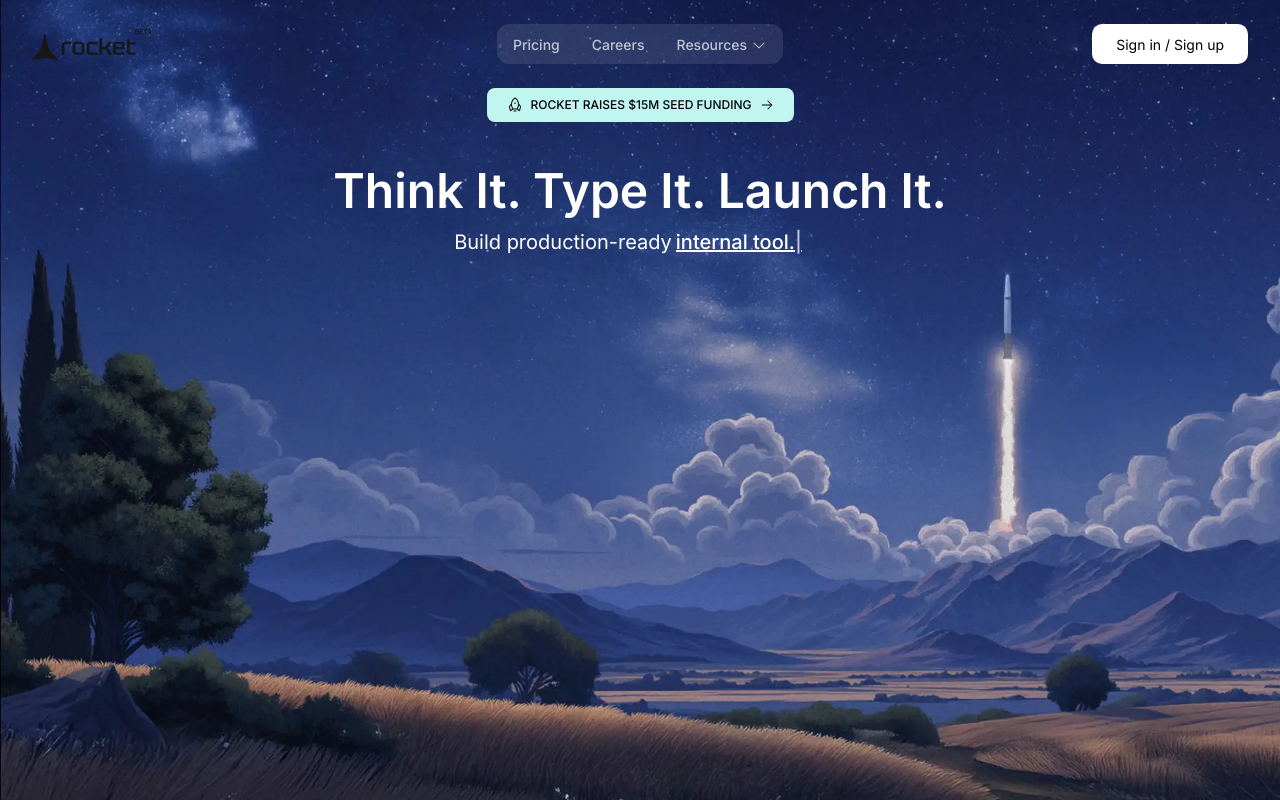
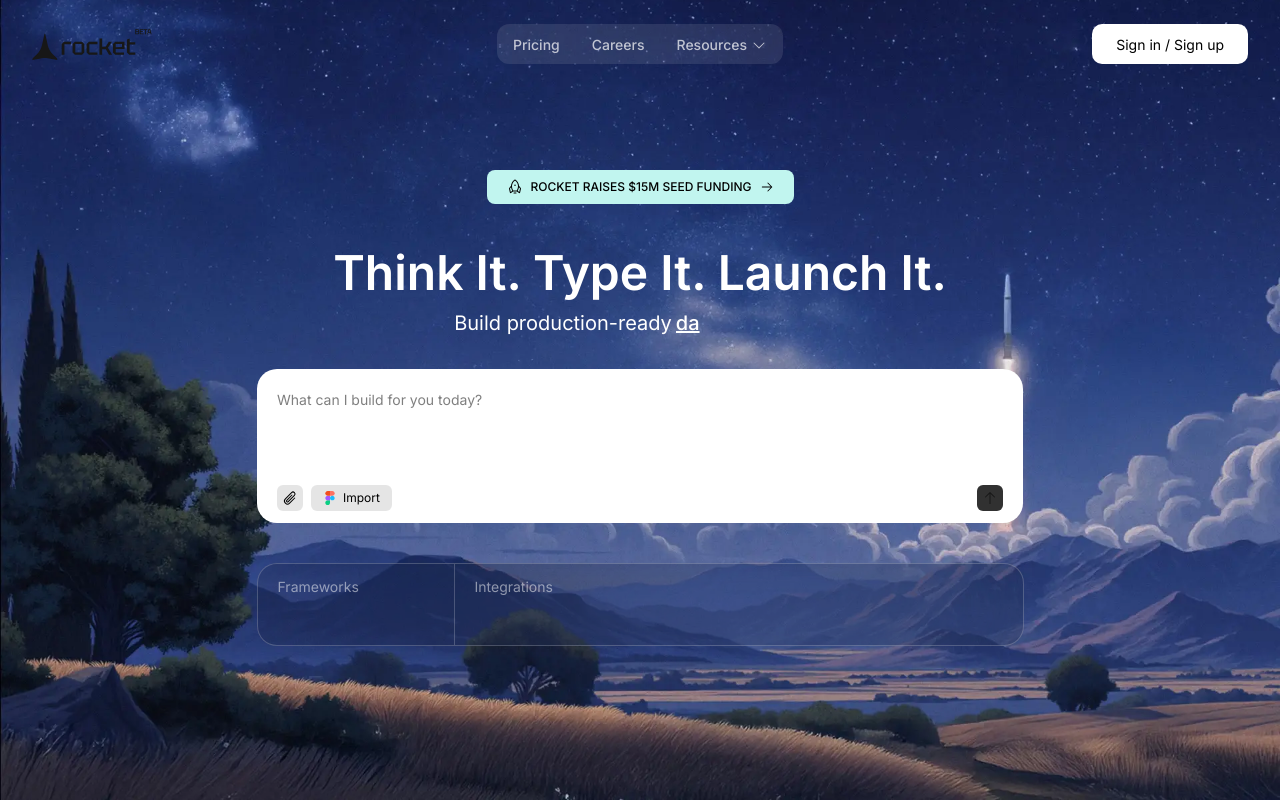
Before and after one commit to ChinmayaBisoi/landing-page-rock, a Next.js app: page / in a window 1280 px wide. Built offline with nearby package versions, Linux system fonts and the light colour scheme.

Commit message:
update: hero section

```diff
--- a/src/components/Hero.tsx
+++ b/src/components/Hero.tsx
@@ -1,6 +1,9 @@
-import FundingBanner from "./FundingBanner";
+import Image from "next/image";
+import FundingBanner from "~/components/FundingBanner";
+import TextType from "~/components/TextType";
+import WizardForm from "~/components/WizardForm";
 
-export function HeroHeading() {
+function HeroHeading() {
   return (
     <div className="flex flex-col grow gap-2 text-center">
       <FundingBanner />
@@ -29,9 +32,22 @@ export function HeroHeading() {
                   transform: "rotateX(0deg)",
                 }}
               >
-                <p className="text-[20px] leading-[140%] max-sm:text-[18px] underline underline-offset-1 outline-white text-white font-medium">
-                  internal tool.<span className="animate-pulse">|</span>
-                </p>
+                <div className="text-[20px] leading-[140%] max-sm:text-[18px] underline underline-offset-1 outline-white text-white font-medium">
+                  <TextType
+                    text={[
+                      "internal tool.",
+                      "dashboard.",
+                      "landing page.",
+                      "website.",
+                    ]}
+                    typingSpeed={75}
+                    pauseDuration={1500}
+                    showCursor={true}
+                    cursorCharacter="|"
+                    cursorClassName=""
+                    className="underline underline-offset-1"
+                  />{" "}
+                </div>
               </div>
               <div
                 className="absolute inset-0 transition-opacity duration-500 outline outline-white opacity-0"
@@ -51,3 +67,168 @@ export function HeroHeading() {
     </div>
   );
 }
+
+function HeroIntegrations() {
+  return (
+    <div className="flex max-md:flex-col bg-blur1 rounded-[20px] max-sm:gap-0 mx-auto max-sm:w-full">
+      <div className="flex flex-col max-sm:w-full items-start gap-3 py-3 px-5 max-sm:p-4 border-r border-outline-glassmorph-onColor max-sm:border-b max-sm:border-r-0">
+        <p className="text-[14px] leading-[150%] text-white opacity-50 max-sm:w-full max-sm:text-center">
+          Frameworks
+        </p>
+        <div className="flex gap-5 max-sm:justify-center max-sm:w-full">
+          <div data-tooltip-id="flutter">
+            <div
+              className='w-6 h-6 bg-no-repeat opacity-50 hover:opacity-100 bg-[length:712px]
+  bg-[url("https://assets.rocket.new/rocket/tech-stack-white.webp")]
+   bg-[position:0_0]'
+            ></div>
+          </div>
+          <div data-tooltip-id="html">
+            <div
+              className='w-6 h-6 bg-no-repeat opacity-50 hover:opacity-100 bg-[length:712px]
+  bg-[url("https://assets.rocket.new/rocket/tech-stack-white.webp")]
+   bg-[position:-44px_0]'
+            ></div>
+          </div>
+          <div data-tooltip-id="nextjs">
+            <div
+              className='w-6 h-6 bg-no-repeat opacity-50 hover:opacity-100 bg-[length:712px]
+  bg-[url("https://assets.rocket.new/rocket/tech-stack-white.webp")]
+   bg-[position:-85px_0]'
+            ></div>
+          </div>
+          <div data-tooltip-id="react">
+            <div
+              className='w-6 h-6 bg-no-repeat opacity-50 hover:opacity-100 bg-[length:712px]
+  bg-[url("https://assets.rocket.new/rocket/tech-stack-white.webp")]
+   bg-[position:-119px_0] !bg-[length:660px]'
+            ></div>
+          </div>
+        </div>
+      </div>
+      <div className="flex flex-col max-sm:w-full items-start gap-3 py-3 px-5 max-sm:p-4 max-sm:px-4">
+        <p className="text-[14px] leading-[150%] text-white opacity-50 max-sm:w-full max-sm:text-center">
+          Integrations
+        </p>
+        <div className="flex max-sm:flex-wrap justify-start gap-[18px] max-sm:justify-center">
+          <div data-tooltip-id="github">
+            <div
+              className='w-6 h-6 bg-no-repeat opacity-50 hover:opacity-100 bg-[length:712px]
+  bg-[url("https://assets.rocket.new/rocket/tech-stack-white.webp")]
+   cursor-pointer bg-[position:-177px_0]'
+            ></div>
+          </div>
+          <div data-tooltip-id="supabase">
+            <div
+              className='w-6 h-6 bg-no-repeat opacity-50 hover:opacity-100 bg-[length:712px]
+  bg-[url("https://assets.rocket.new/rocket/tech-stack-white.webp")]
+   cursor-pointer bg-[position:-219px_0]'
+            ></div>
+          </div>
+          <div data-tooltip-id="figma">
+            <div
+              className='w-6 h-6 bg-no-repeat opacity-50 hover:opacity-100 bg-[length:712px]
+  bg-[url("https://assets.rocket.new/rocket/tech-stack-white.webp")]
+   cursor-pointer bg-[position:-260px_0]'
+            ></div>
+          </div>
+          <div data-tooltip-id="netlify">
+            <div
+              className='w-6 h-6 bg-no-repeat opacity-50 hover:opacity-100 bg-[length:712px]
+  bg-[url("https://assets.rocket.new/rocket/tech-stack-white.webp")]
+   cursor-pointer bg-[position:-295px_0]'
+            ></div>
+          </div>
+          <div data-tooltip-id="stripe">
+            <div
+              className='w-6 h-6 bg-no-repeat opacity-50 hover:opacity-100 bg-[length:712px]
+  bg-[url("https://assets.rocket.new/rocket/tech-stack-white.webp")]
+   cursor-pointer bg-[position:-340px_0]'
+            ></div>
+          </div>
+          <div data-tooltip-id="OpenAI">
+            <div
+              className='w-6 h-6 bg-no-repeat opacity-50 hover:opacity-100 bg-[length:712px]
+  bg-[url("https://assets.rocket.new/rocket/tech-stack-white.webp")]
+   cursor-pointer bg-[position:-382px_0]'
+            ></div>
+          </div>
+          <div data-tooltip-id="Anthropic">
+            <div
+              className='w-6 h-5 mt-1 bg-no-repeat bg-[url("https://assets.rocket.new/rocket/tech-stack-white.webp")]
+                opacity-50 hover:opacity-100 bg-[length:500px] bg-[position:-298px_0]'
+            ></div>
+          </div>
+          <div data-tooltip-id="Gemini">
+            <div
+              className='w-6 h-6 bg-no-repeat opacity-50 hover:opacity-100 bg-[length:712px]
+  bg-[url("https://assets.rocket.new/rocket/tech-stack-white.webp")]
+   cursor-pointer bg-[position:-476px_0]'
+            ></div>
+          </div>
+          <div data-tooltip-id="Perplexity">
+            <div
+              className='w-6 h-6 bg-no-repeat opacity-50 hover:opacity-100 bg-[length:712px]
+  bg-[url("https://assets.rocket.new/rocket/tech-stack-white.webp")]
+   cursor-pointer bg-[position:-520px_0]'
+            ></div>
+          </div>
+          <div data-tooltip-id="Google-Analytics">
+            <div
+              className='w-6 h-6 bg-no-repeat opacity-50 hover:opacity-100 bg-[length:712px]
+  bg-[url("https://assets.rocket.new/rocket/tech-stack-white.webp")]
+   cursor-pointer bg-[position:-560px_0]'
+            ></div>
+          </div>
+          <div data-tooltip-id="AdSense">
+            <div
+              className='w-6 h-6 bg-no-repeat opacity-50 hover:opacity-100 bg-[length:712px]
+  bg-[url("https://assets.rocket.new/rocket/tech-stack-white.webp")]
+   cursor-pointer bg-[position:-600px_0]'
+            ></div>
+          </div>
+          <div data-tooltip-id="Resend">
+            <div
+              className='w-6 h-6 bg-no-repeat opacity-50 hover:opacity-100 bg-[length:712px]
+  bg-[url("https://assets.rocket.new/rocket/tech-stack-white.webp")]
+   cursor-pointer bg-[position:-642px_0]'
+            ></div>
+          </div>
+          <div data-tooltip-id="Twilio">
+            <div
+              className='w-6 h-6 bg-no-repeat opacity-50 hover:opacity-100 bg-[length:712px]
+  bg-[url("https://assets.rocket.new/rocket/tech-stack-white.webp")]
+   cursor-pointer bg-[position:-688px_0]'
+            ></div>
+          </div>
+        </div>
+      </div>
+    </div>
+  );
+}
+
+export default function Hero() {
+  return (
+    <div className="min-h-[80vh] flex flex-col">
+      <Image
+        placeholder="blur"
+        blurDataURL="/assets/hero-placeholder.png"
+        src="/assets/hero.webp"
+        alt="Hero"
+        width={1920}
+        height={1080}
+        className="absolute inset-0 w-full h-full max-h-full object-cover object-bottom -z-10"
+        priority
+      />
+      <div className="my-auto">
+        <div className="flex flex-col gap-[40px] max-sm:gap-[40px] container my-auto">
+          <div className="flex flex-col gap-8">
+            <HeroHeading />
+            <WizardForm />
+          </div>
+          <HeroIntegrations />
+        </div>
+      </div>
+    </div>
+  );
+}
--- a/src/pages/index.tsx
+++ b/src/pages/index.tsx
@@ -1,6 +1,6 @@
 import { Geist, Geist_Mono, Inter } from "next/font/google";
 import Image from "next/image";
-import { HeroHeading } from "~/components/Hero";
+import Hero from "~/components/Hero";
 import Navbar from "~/components/Navbar";
 
 const inter = Inter({
@@ -24,21 +24,7 @@ export default function Home() {
       <div className="">
         <Navbar />
       </div>
-      <div className="">
-        <Image
-          placeholder="blur"
-          blurDataURL="/assets/hero-placeholder.png"
-          src="/assets/hero.webp"
-          alt="Hero"
-          width={1920}
-          height={1080}
-          className="absolute inset-0 w-full h-full max-h-full object-cover object-bottom -z-10"
-          priority
-        />
-        <div className="">
-          <HeroHeading />
-        </div>
-      </div>
+      <Hero />
     </div>
   );
 }
```
